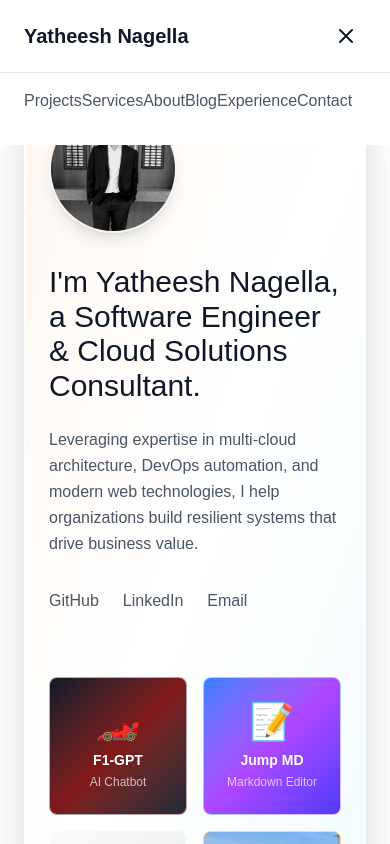
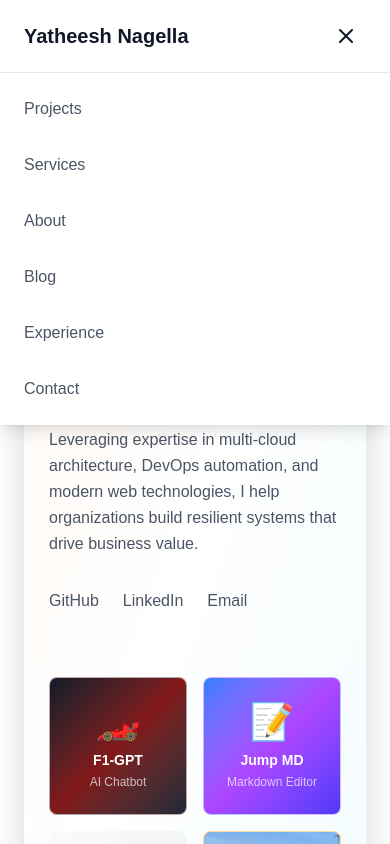
Before and after one commit to Yatheesh-Nagella/yatheesh-portfolio, a Next.js app: page / in a window 390 px wide. Both pictures are taken after a click on the button "Toggle menu". Shown: the top 844 px of the page. Built offline with nearby package versions, Linux system fonts and the light colour scheme.

Commit message:
mobile navigation updated hamburger

```diff
--- a/app/page.jsx
+++ b/app/page.jsx
@@ -209,7 +209,7 @@ const Portfolio = () => {
             initial={{ opacity: 0, height: 0 }}
             animate={{ opacity: 1, height: 'auto' }}
             exit={{ opacity: 0, height: 0 }}
-            className="md:hidden bg-white border-t border-gray-200"
+            className="md:hidden bg-white border-t border-gray-200 shadow-lg"
           >
             <div className="px-6 py-4 space-y-4">
               {['Projects', 'Services', 'About', 'Blog', 'Experience', 'Contact'].map((item) => (
@@ -221,8 +221,10 @@ const Portfolio = () => {
                     } else {
                       scrollToSection(item.toLowerCase());
                     }
+                    setIsMobileMenuOpen(false); // Close menu after click
                   }}
-                  className={`text-gray-600 hover:text-orange-500 transition-colors`}
+                  className={`block w-full text-left py-2 text-gray-600 hover:text-orange-500 transition-colors ${activeSection === item.toLowerCase() ? 'text-orange-500 font-semibold' : ''
+                    }`}
                 >
                   {item}
                 </button>
```
